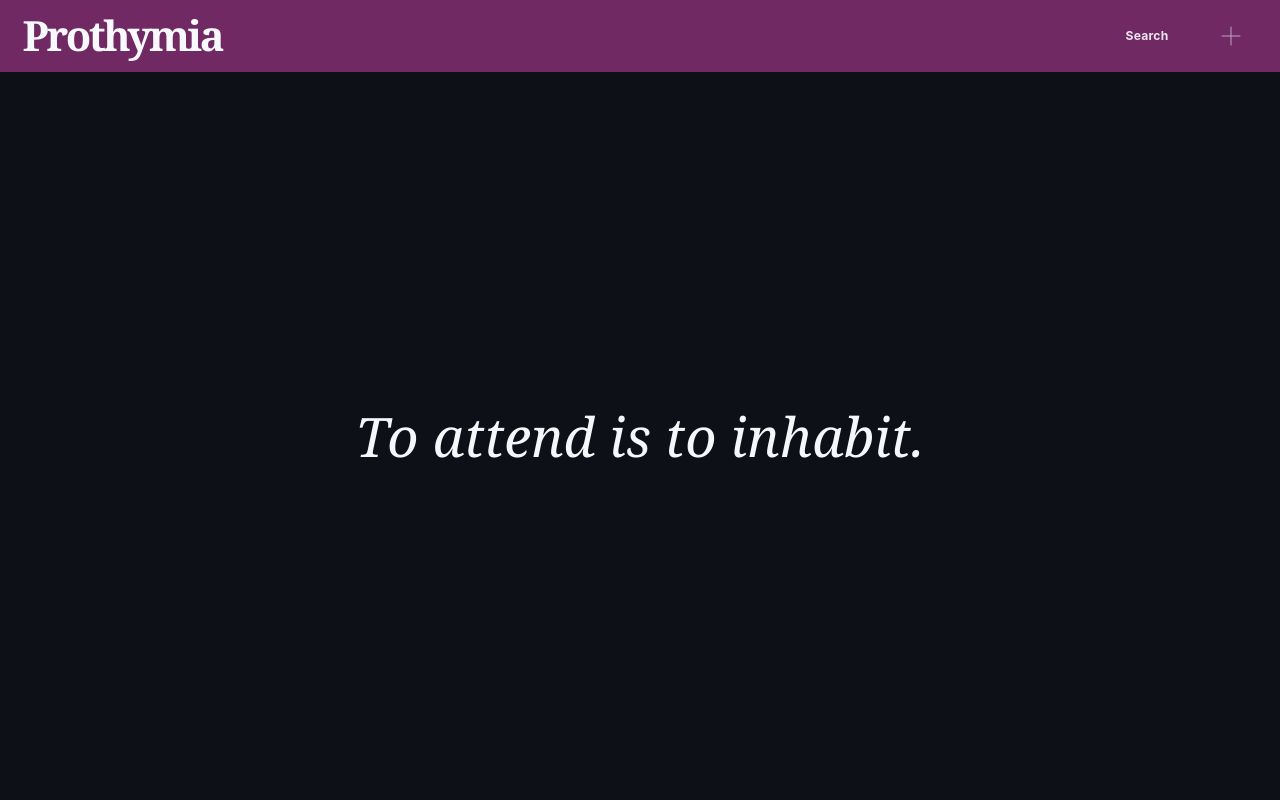
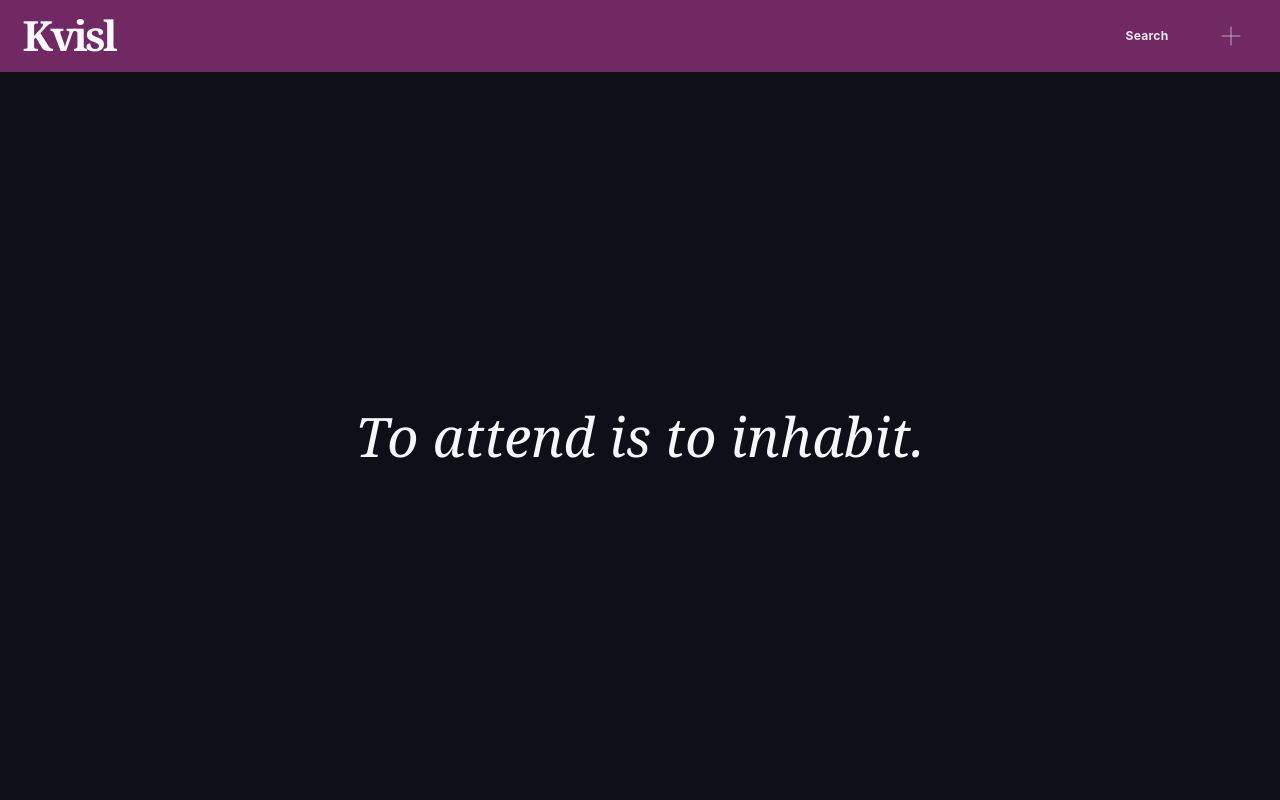
Before and after one commit to ensite999-stack/Prothymia.org, a Next.js app: page / in a window 1280 px wide. Shown: the top 800 px of the page. Built offline with nearby package versions, Linux system fonts and the light colour scheme; no server answers; the database is empty.

Commit message:
rebrand header to Kvisl

```diff
--- a/components/header.tsx
+++ b/components/header.tsx
@@ -113,10 +113,10 @@ export function Header() {
         type="button"
         lang="en"
         translate="no"
-        aria-label={pathname === "/" ? "Prothymia — back to top" : "Prothymia — go back"}
+        aria-label={pathname === "/" ? "Kvisl — back to top" : "Kvisl — go back"}
         onClick={onBrandClick}
       >
-        Prothymia
+        Kvisl
       </button>
 
       <div className="header-actions">
```
